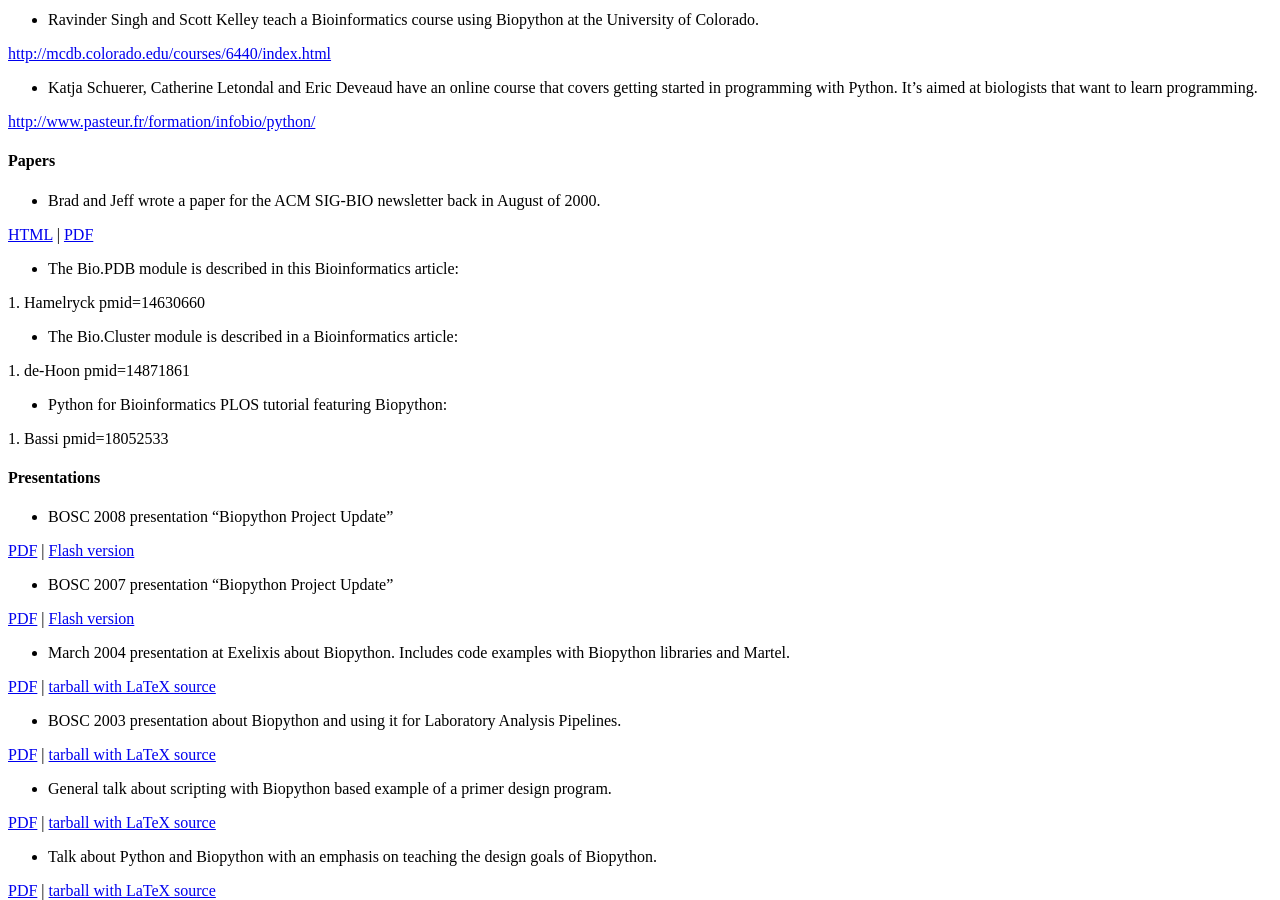
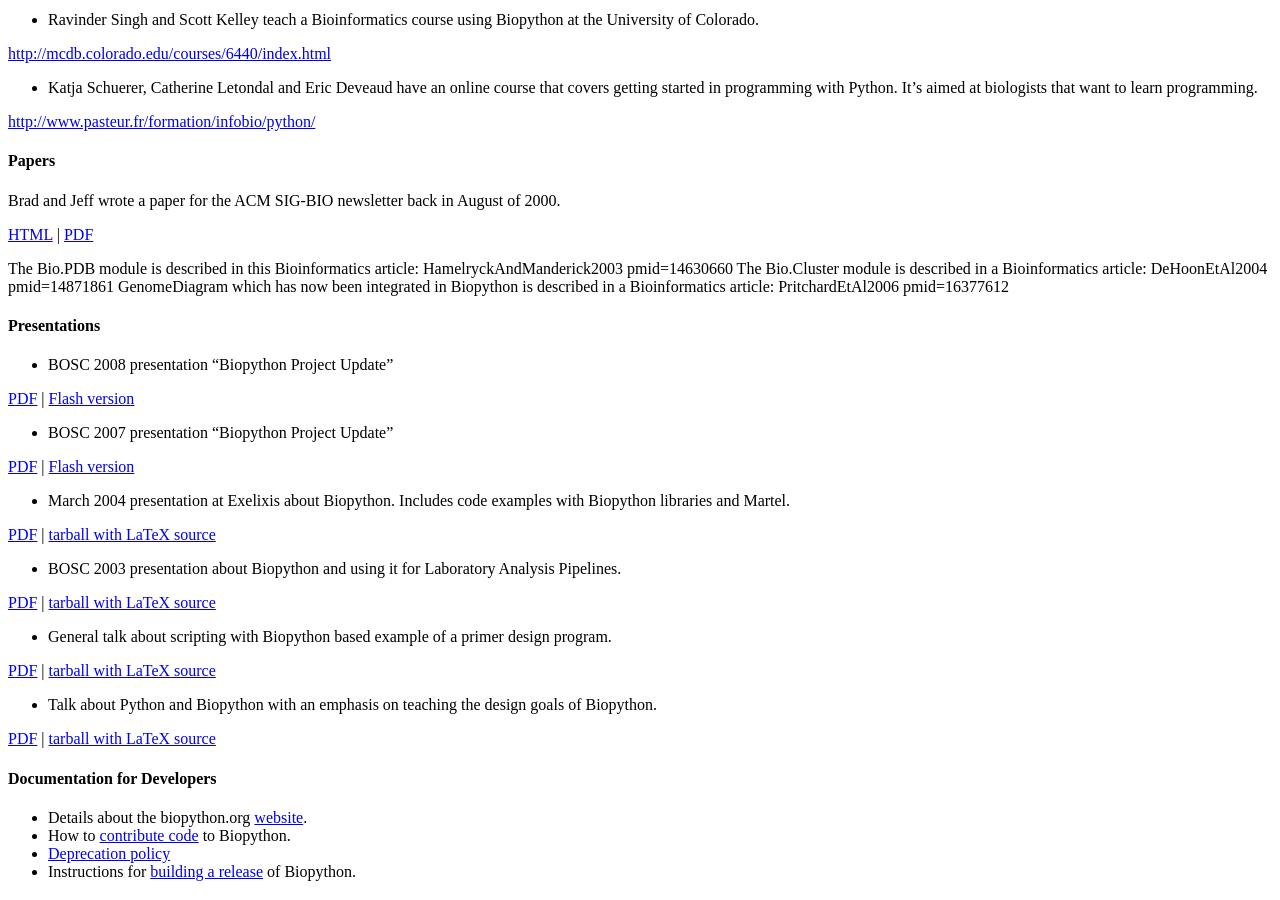
Before and after one commit to biopython/biopython.github.io, a Jekyll site: the page built from wiki/Documentation.md, in a window 1280 px wide and 900 px high, scrolled down 1133 px. Built offline with Jekyll 4.4.1, drawn with Linux system fonts in a browser that asks for light colours.

Commit message:
/* Papers */ Adding genomediagram paper, simplifying formatting.

```diff
--- a/wiki/Documentation.md
+++ b/wiki/Documentation.md
@@ -106,36 +106,19 @@ out of date)
 
 #### Papers
 
--   Brad and Jeff wrote a paper for the ACM SIG-BIO newsletter back in
-    August of 2000.
+Brad and Jeff wrote a paper for the ACM SIG-BIO newsletter back in
+August of 2000.
 
 
 [HTML](http://biopython.org/DIST/docs/acm/ACMbiopy.html) |
 [PDF](http://biopython.org/DIST/docs/acm/ACMbiopy.pdf)
 
--   The Bio.PDB module is described in this Bioinformatics article:
-
-<biblio>
-
-1.  Hamelryck pmid=14630660
-
-</biblio>
-
--   The Bio.Cluster module is described in a Bioinformatics article:
-
-<biblio>
-
-1.  de-Hoon pmid=14871861
-
-</biblio>
-
--   Python for Bioinformatics PLOS tutorial featuring Biopython:
-
-<biblio>
-
-1.  Bassi pmid=18052533
-
-</biblio>
+The Bio.PDB module is described in this Bioinformatics article: <biblio>
+HamelryckAndManderick2003 pmid=14630660 </biblio> The Bio.Cluster module
+is described in a Bioinformatics article: <biblio> DeHoonEtAl2004
+pmid=14871861 </biblio> GenomeDiagram which has now been integrated in
+Biopython is described in a Bioinformatics article: <biblio>
+PritchardEtAl2006 pmid=16377612 </biblio>
 
 #### Presentations
 
```
Also changed, not shown: 1 other file.
